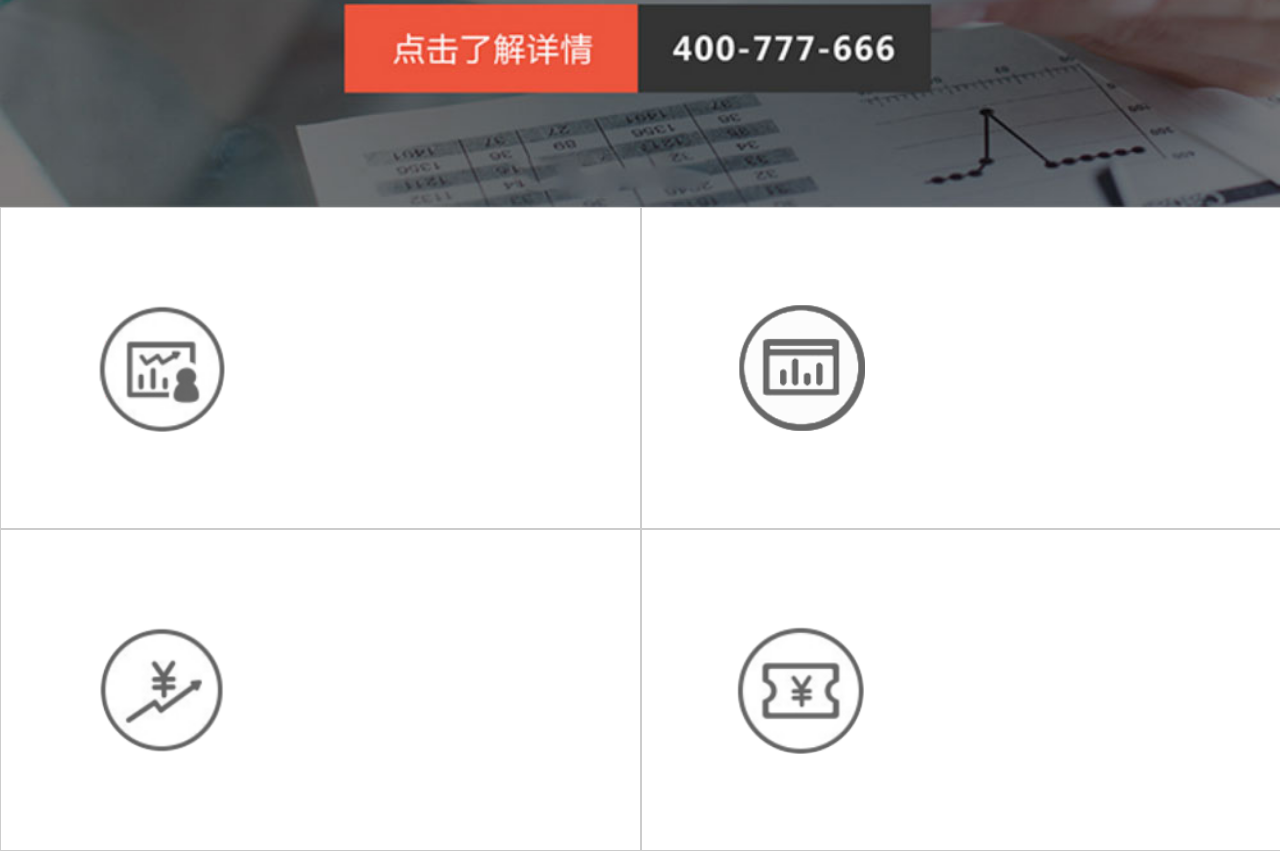
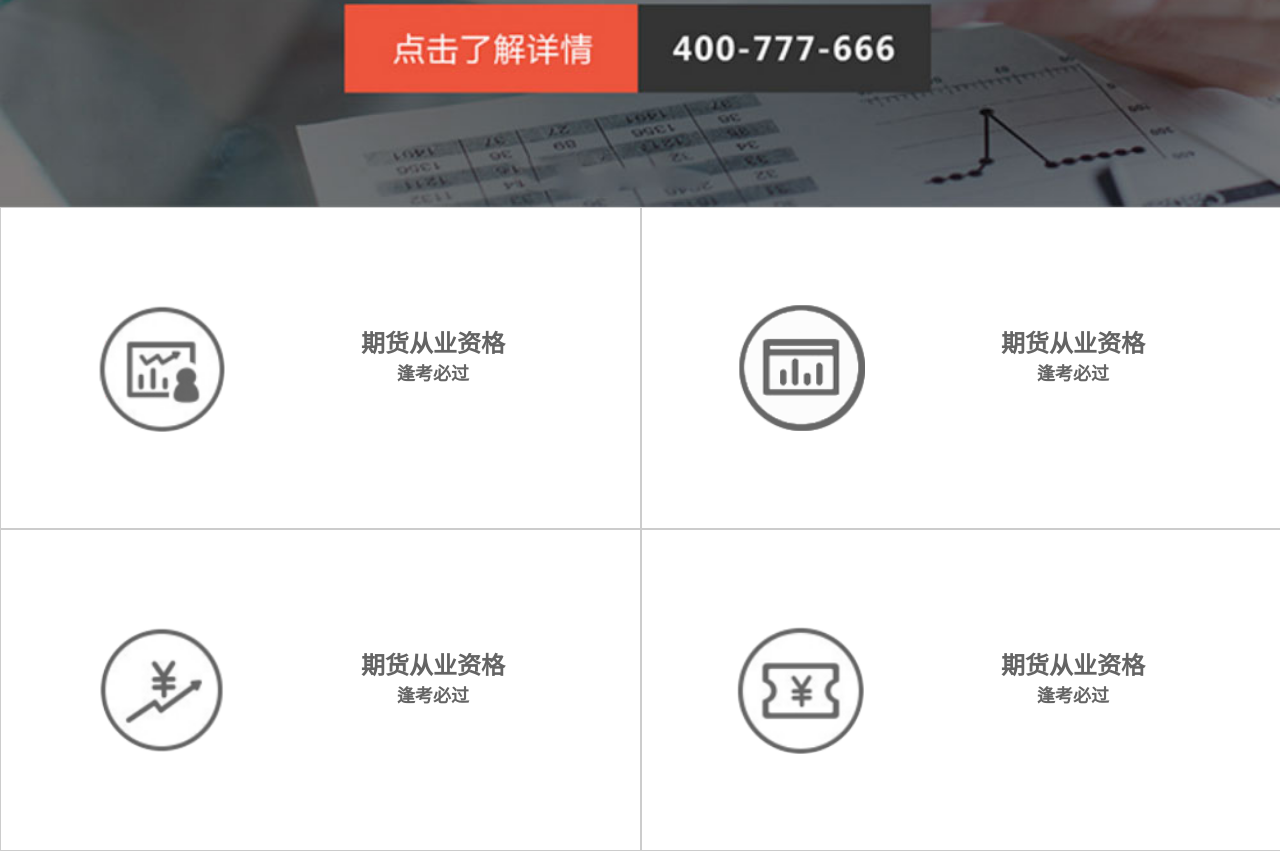
Before and after one commit to renoumu/webapp, a plain HTML site: page index.html in a window 1280 px wide. Shown: the part 681-1532 px from the top of the page. Drawn offline with Linux system fonts and the light colour scheme.

Commit message:
‘del’

```diff
--- a/css/index.css
+++ b/css/index.css
@@ -1,4 +1,4 @@
-body{font-family: "微软雅黑";position: relative;}
+body{position: relative;}
 .page{display: none;width: 100%;height: 100%;}
 .pageIndex{display: block;width: 100%;height: 100%;}
 .title img{width: 100%;}
@@ -13,8 +13,12 @@ body{font-family: "微软雅黑";position: relative;}
 
 
 /*内容区*/
-#con{width: 100%;overflow: hidden;}
+#con{width: 100%;overflow: hidden;font-family: "微软雅黑";}
 #con .conTag{float: left;width: 50%;}
-#con .conTag li{width: 100%;border: 0.1em solid #ccc;}
-#con .conTag li div{width: 20%;height: 20%;padding: 15%;}
+#con .conTag li{width: 100%;border: 0.1em solid #ccc;overflow: hidden;}
+#con .conTag li div{float: left;padding-top: 18%;text-align: center;}
+#con .conTag li div:nth-of-type(1){width: 20%;height: 20%;padding: 15%;padding-right: 0px;}
+#con .conTag li div:nth-of-type(2){width: 65%;}
 #con .conTag li div img{width: 100%;}
+#con .conTag li div span:nth-of-type(1){font-size: 2em;color: #646464;font-weight: bold;}
+#con .conTag li div span:nth-of-type(2){font-size: 1.5em;color: #646464;font-weight: bold;}
--- a/index.html
+++ b/index.html
@@ -1,5 +1,5 @@
 <!DOCTYPE html>
-<html  manifest="fox.appcache">
+<html lang="en">
 <head>
 	<meta charset="UTF-8">
 	<title>新东方网校</title>
@@ -27,21 +27,41 @@
 			<div class="conTag">
 				<li>
 					<div><img src="img/01.png" alt=""></div>
+					<div>
+						<span>期货从业资格</span>
+						<br />
+						<span>逢考必过</span>
+					</div>
 				</li>
 			</div>
 			<div class="conTag">
 				<li>
 					<div><img src="img/03.png" alt=""></div>
+					<div>
+						<span>期货从业资格</span>
+						<br />
+						<span>逢考必过</span>
+					</div>
 				</li>
 			</div>
 			<div class="conTag">
 				<li>
 					<div><img src="img/02.png" alt=""></div>
+					<div>
+						<span>期货从业资格</span>
+						<br />
+						<span>逢考必过</span>
+					</div>
 				</li>
 			</div>
 			<div class="conTag">
 				<li>
 					<div><img src="img/04.png" alt=""></div>
+					<div>
+						<span>期货从业资格</span>
+						<br />
+						<span>逢考必过</span>
+					</div>
 				</li>
 			</div>
 		</section>
```
